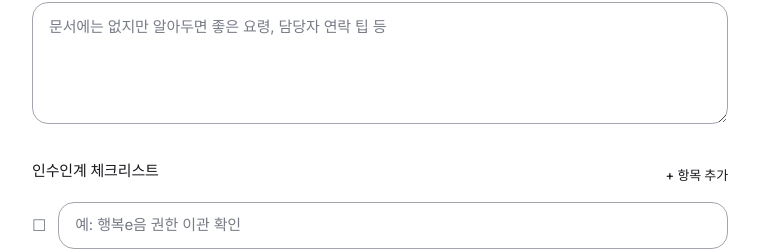
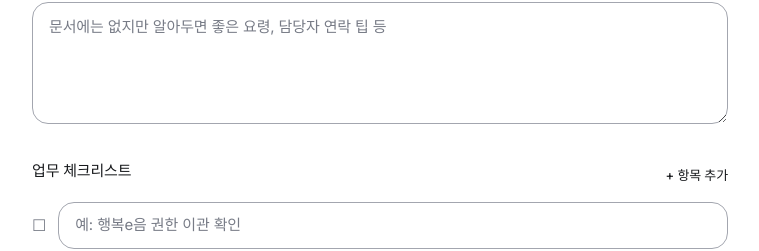
Before and after one commit to jostar-ui/ai-needs-website, a Next.js app: page /new in a window 1280 px wide. Shown: the part 1139-1390 px from the top of the page, without its empty margins (260-1019 px from the left). Built offline with nearby package versions, Linux system fonts and the light colour scheme; no server answers; the database is empty.

Commit message:
fix: 인수인계 체크리스트 → 업무 체크리스트 텍스트 변경

```diff
--- a/src/app/handover/[id]/page.tsx
+++ b/src/app/handover/[id]/page.tsx
@@ -192,7 +192,7 @@ export default function HandoverDetailPage() {
 
         {item.checklist.length > 0 && (
           <div className="border-t border-dove/50 py-5">
-            <dt className="mb-3 text-[13px] font-[450] tracking-[-0.01em] text-graphite">인수인계 체크리스트</dt>
+            <dt className="mb-3 text-[13px] font-[450] tracking-[-0.01em] text-graphite">업무 체크리스트</dt>
             <dd className="space-y-2">
               {item.checklist.map((c, i) => (
                 <div key={i} className="flex items-center gap-2.5 text-[15px] text-ink">
--- a/src/components/HandoverForm.tsx
+++ b/src/components/HandoverForm.tsx
@@ -443,7 +443,7 @@ export default function HandoverForm({
       {/* 체크리스트 */}
       <div>
         <div className="mb-3 flex items-center justify-between">
-          <span className={labelBase + " mb-0"}>인수인계 체크리스트</span>
+          <span className={labelBase + " mb-0"}>업무 체크리스트</span>
           <button type="button" onClick={addCheckItem} className="text-[13px] font-[450] text-ink hover:text-ash">+ 항목 추가</button>
         </div>
         <div className="space-y-2">
```
